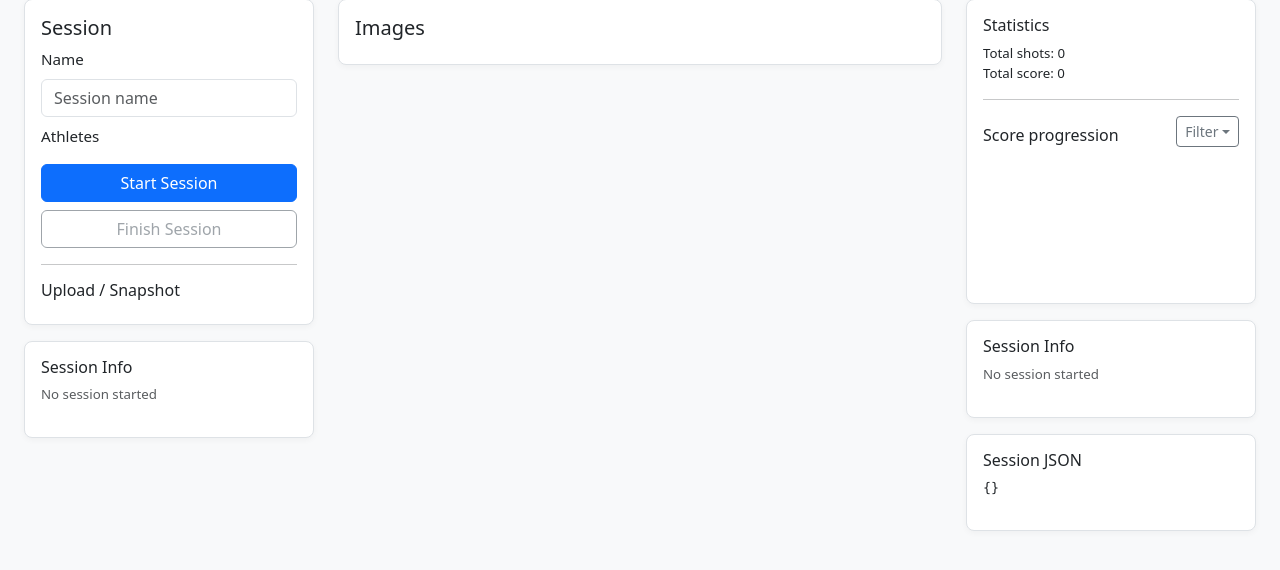
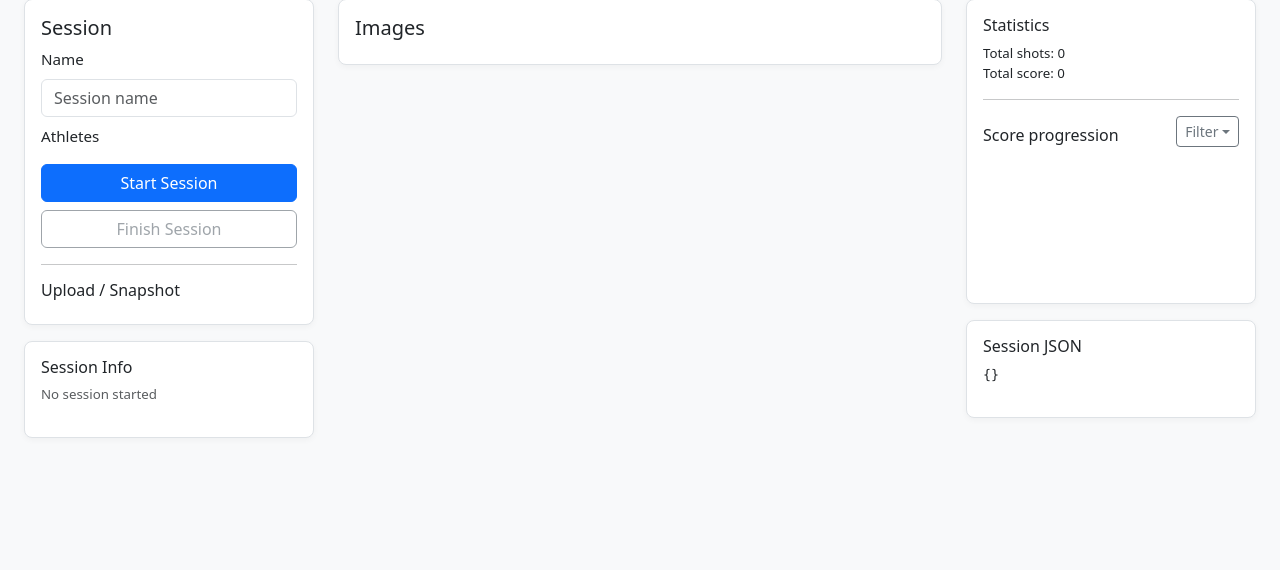
Before and after one commit to Mykhailo-Tr/vodomirka, a Flask app: page /training/ in a window 1280 px wide. Shown: the part 169-739 px from the top of the page. Run offline with Flask 3, Linux system fonts and the light colour scheme; some libraries are stand-ins or nearby versions.

Commit message:
Refactor session info display and improve athlete selection handling in training interface

```diff
--- a/static/js/training.js
+++ b/static/js/training.js
@@ -97,23 +97,35 @@
 
   function updateSessionInfo(){
     if(!session){
-      $id(ids.sessionInfo).textContent = 'No session started';
-      if($id('session-info-right')) $id('session-info-right').textContent = 'No session started';
-      $id('finish-session').disabled = true;
+      const sessionInfoEl = $id(ids.sessionInfo);
+      if(sessionInfoEl) sessionInfoEl.textContent = 'No session started';
+      const sessionInfoRightEl = $id('session-info-right');
+      if(sessionInfoRightEl) sessionInfoRightEl.textContent = 'No session started';
+      const finishBtn = $id('finish-session');
+      if(finishBtn) finishBtn.disabled = true;
       // show athlete selectors
-      $id(ids.athletesList).classList.remove('d-none');
-      $id(ids.uploadBlock).classList.add('d-none');
-      $id(ids.sessionAthletesList).innerHTML = '';
+      const athletesListEl = $id(ids.athletesList);
+      if(athletesListEl) athletesListEl.classList.remove('d-none');
+      const uploadBlockEl = $id(ids.uploadBlock);
+      if(uploadBlockEl) uploadBlockEl.classList.add('d-none');
+      const sessionAthletesListEl = $id(ids.sessionAthletesList);
+      if(sessionAthletesListEl) sessionAthletesListEl.innerHTML = '';
     } else {
       const txt = `Session ${session.id} - ${session.name}`;
-      $id(ids.sessionInfo).textContent = txt;
-      if($id('session-info-right')) $id('session-info-right').textContent = txt;
-      $id('finish-session').disabled = false;
+      const sessionInfoEl = $id(ids.sessionInfo);
+      if(sessionInfoEl) sessionInfoEl.textContent = txt;
+      const sessionInfoRightEl = $id('session-info-right');
+      if(sessionInfoRightEl) sessionInfoRightEl.textContent = txt;
+      const finishBtn = $id('finish-session');
+      if(finishBtn) finishBtn.disabled = false;
       // hide athlete selectors and show which athletes were selected
-      $id(ids.athletesList).classList.add('d-none');
+      const athletesListEl = $id(ids.athletesList);
+      if(athletesListEl) athletesListEl.classList.add('d-none');
       const selectedNames = Array.from(document.querySelectorAll('.athlete-checkbox:checked')).map(cb=>cb.nextElementSibling.textContent.trim());
-      $id(ids.sessionAthletesList).textContent = selectedNames.join(', ') || '—';
-      $id(ids.uploadBlock).classList.remove('d-none');
+      const sessionAthletesListEl = $id(ids.sessionAthletesList);
+      if(sessionAthletesListEl) sessionAthletesListEl.textContent = selectedNames.join(', ') || '—';
+      const uploadBlockEl = $id(ids.uploadBlock);
+      if(uploadBlockEl) uploadBlockEl.classList.remove('d-none');
 
       // populate athlete filter dropdown
       const athleteList = document.getElementById('athlete-filter-list'); if(athleteList){ athleteList.innerHTML = '<label class="form-check"><input class="form-check-input chart-athlete-checkbox" type="checkbox" value="all" checked> All</label>'; const checks = document.querySelectorAll('.athlete-checkbox'); checks.forEach(cb=>{ const name = cb.nextElementSibling.textContent.trim(); const a = document.createElement('label'); a.className='form-check'; a.innerHTML = `<input class="form-check-input chart-athlete-checkbox" type="checkbox" value="${cb.value}"> ${name}`; athleteList.appendChild(a); });
--- a/templates/training/index.html
+++ b/templates/training/index.html
@@ -80,10 +80,12 @@
         </div>
       </div>
 
+
       <div class="card">
         <div class="card-body">
           <h6>Session Info</h6>
-          <p id="session-info" class="small text-muted">No session started</p>
+          <p id="session-info-right" class="small text-muted">No session started</p>
+          <div id="session-athletes-list" class="small text-muted"></div>
         </div>
       </div>
     </div>
@@ -123,13 +125,6 @@
         </div>
       </div>
 
-      <div class="card">
-        <div class="card-body">
-          <h6>Session Info</h6>
-          <p id="session-info-right" class="small text-muted">No session started</p>
-          <div id="session-athletes-list" class="small text-muted"></div>
-        </div>
-      </div>
 
       <div class="card mt-3">
         <div class="card-body">
```
